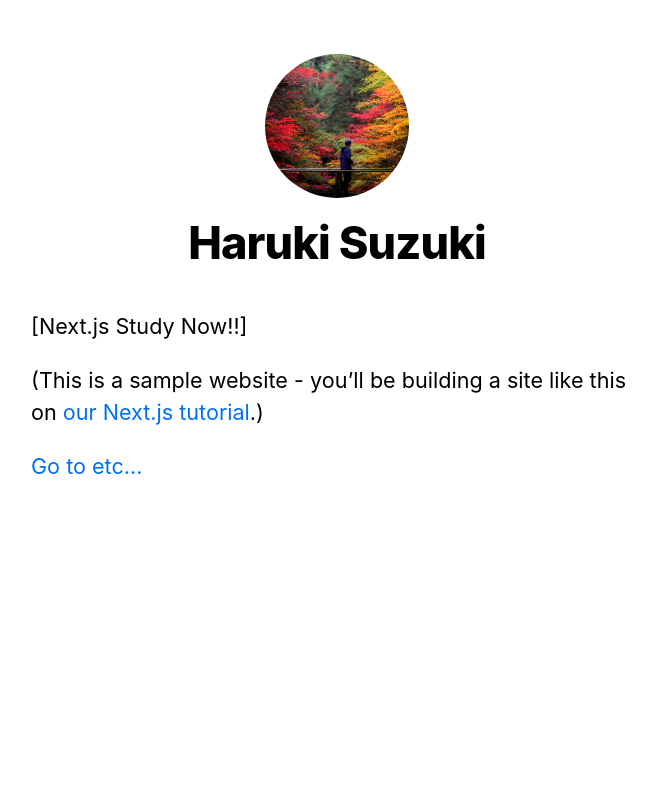
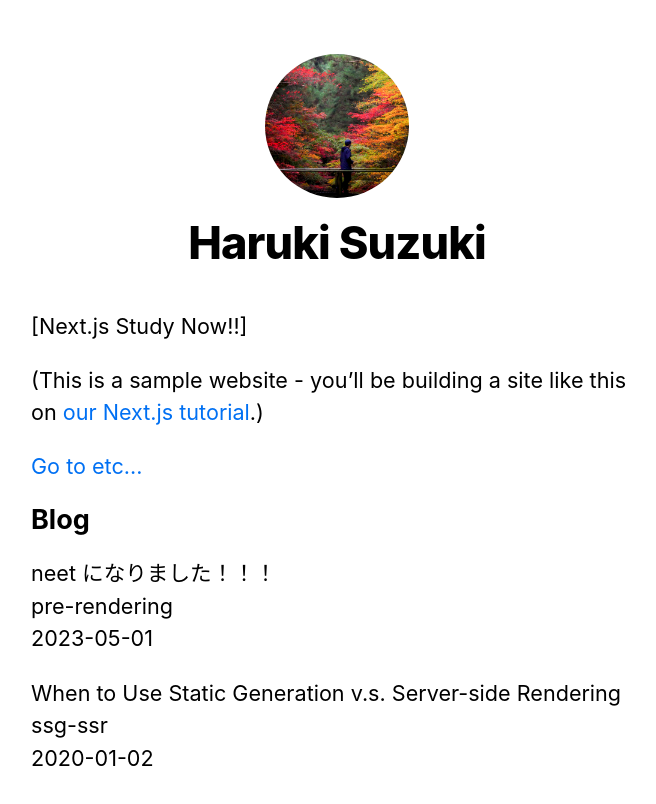
Before and after one commit to haruki166/nextjs, a Next.js app: page / in a window 1280 px wide. Shown: the top 804 px of the page, without its empty margins (303-959 px from the left). Built offline with nearby package versions, Linux system fonts and the light colour scheme.

Commit message:
postのデータを取得してそれをmapで回してるやつ追加

```diff
--- a/src/pages/index.js
+++ b/src/pages/index.js
@@ -2,8 +2,18 @@
 import Layout, { siteTitle } from "../../components/layout";
 import utilStyles from "../styles/utils.module.css";
 import Link from "next/link";
+import { getSortedPostsData } from "../../lib/posts";
 
-export default function Home() {
+export async function getStaticProps() {
+  const allPostsData = getSortedPostsData();
+  return {
+    props: {
+      allPostsData,
+    },
+  };
+}
+
+export default function Home({ allPostsData }) {
   return (
     <Layout home>
       <Head>
@@ -16,6 +26,20 @@
           <a href="https://nextjs.org/learn">our Next.js tutorial</a>.)
         </p>
         <Link href="/posts/first-post">Go to etc...</Link>
+      </section>{" "}
+      <section className={`${utilStyles.headingMd} ${utilStyles.padding1px}`}>
+        <h2 className={utilStyles.headingLg}>Blog</h2>
+        <ul className={utilStyles.list}>
+          {allPostsData.map(({ id, date, title }) => (
+            <li className={utilStyles.listItem} key={id}>
+              {title}
+              <br />
+              {id}
+              <br />
+              {date}
+            </li>
+          ))}
+        </ul>
       </section>
     </Layout>
   );
```
